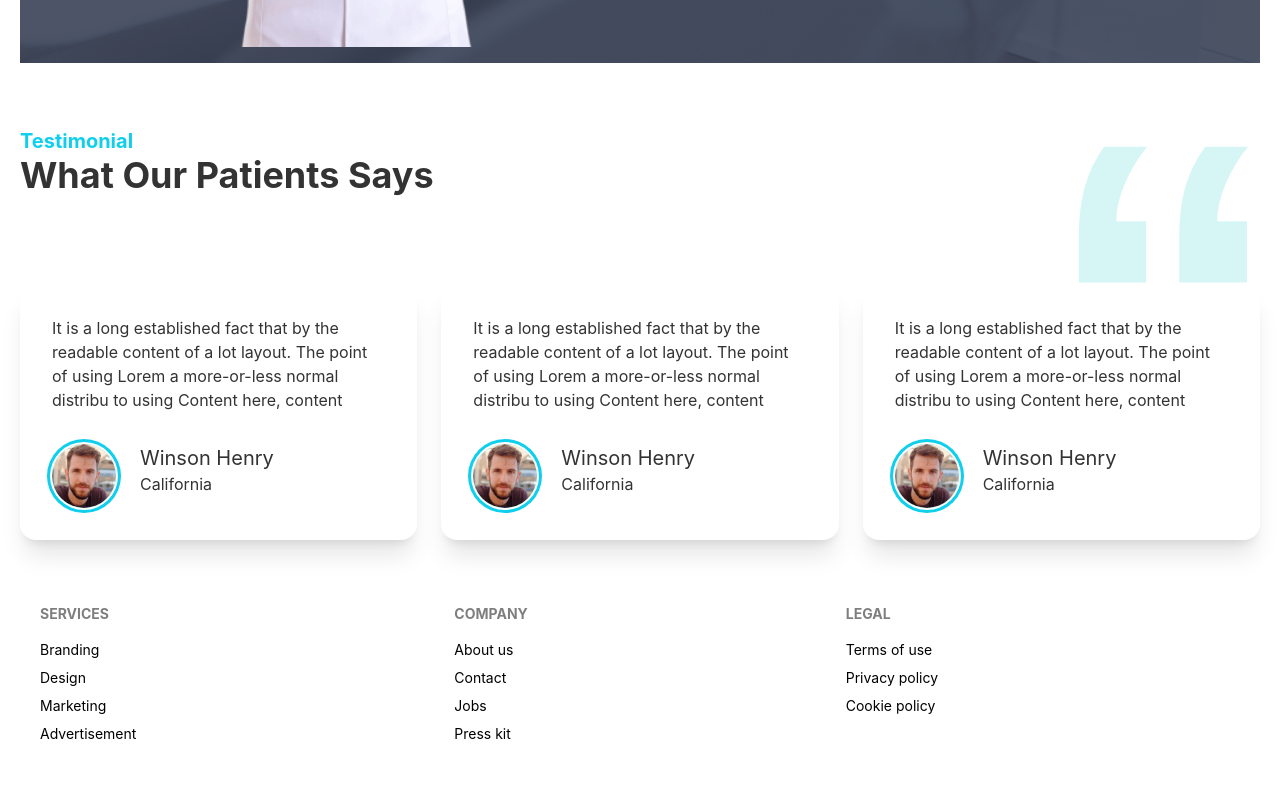
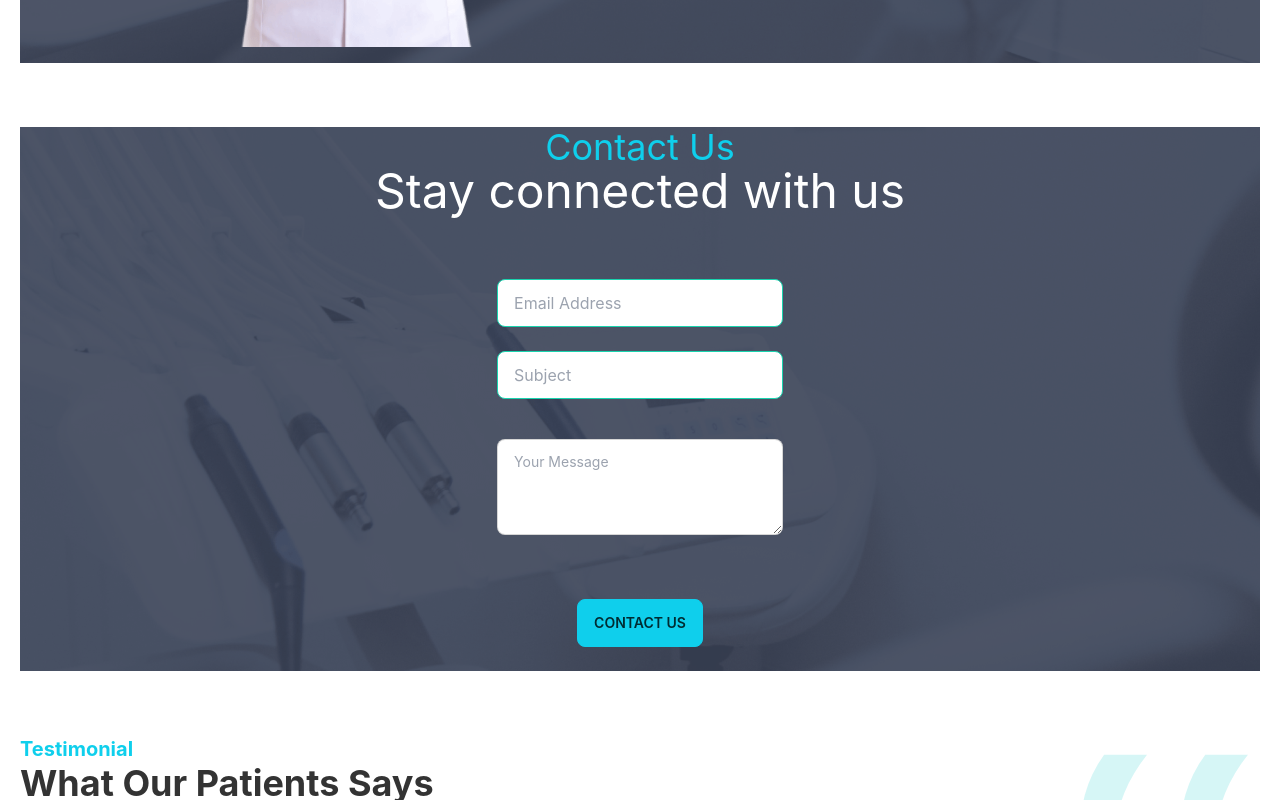
Before and after one commit to NurMuhammadCSE/doctors-portal-module-74-dashboard, a React (Create React App) app: page / in a window 1280 px wide. Shown: the part 2320-3120 px from the top of the page. Built offline with nearby package versions, Linux system fonts and the light colour scheme.

Commit message:
Home Page

```diff
--- /dev/null
+++ b/src/Pages/Home/Contact/Contact.js
@@ -0,0 +1,46 @@
+import React from "react";
+import contact from "../../../assets/images/appointment.png";
+
+const Contact = () => {
+  return (
+    <div style={{ background: `url(${contact})` }} className="mt-16">
+      <h3 className="text-center text-4xl text-primary">Contact Us</h3>
+      <h2 className="text-center text-5xl text-white">
+        Stay connected with us
+      </h2>
+      <div className="mt-16 flex items-center justify-center">
+        <form>
+          <input
+            type="text"
+            placeholder="Email Address"
+            className="input input-bordered input-secondary w-full max-w-xs"
+          />
+          <br /> <br />
+          <input
+            type="text"
+            placeholder="Subject"
+            className="input input-bordered input-secondary w-full max-w-xs"
+          />
+          <br /> <br />
+          <div className="form-control">
+            <label className="label"></label>
+            <textarea
+              className="textarea textarea-bordered h-24"
+              placeholder="Your Message"
+            ></textarea>
+            <label className="label"></label>
+          </div>
+          <br />
+          <br />
+          <button className="btn btn-primary mx-20 items-center justify-center">
+            Contact us
+          </button>
+          <br />
+          <br />
+        </form>
+      </div>
+    </div>
+  );
+};
+
+export default Contact;
--- a/src/Pages/Home/Home/Home.js
+++ b/src/Pages/Home/Home/Home.js
@@ -1,6 +1,7 @@
 import React from 'react';
 import Appointment from '../Appointment/Appointment';
 import Banner from '../Banner/Banner';
+import Contact from '../Contact/Contact';
 import Dental from '../Dental/Dental';
 import InfoCards from '../InfoCards/InfoCards';
 import Services from '../Services/Services';
@@ -14,6 +15,7 @@ const Home = () => {
             <Services></Services>
             <Dental></Dental>
             <Appointment></Appointment>
+            <Contact></Contact>
             <Testimonial></Testimonial>
         </div>
     );
--- a/src/Shared/Footer/Footer.js
+++ b/src/Shared/Footer/Footer.js
@@ -1,8 +1,9 @@
 import React from "react";
+import footer from '../../assets/images/footer.png'
 
 const Footer = () => {
   return (
-    <footer className="mt-6 footer p-10 text-black">
+    <footer style={{backgroundImage:`url(${footer})`}} className="mt-6 footer p-10 text-black">
       <div>
         <span className="footer-title">Services</span>
         <a className="link link-hover">Branding</a>
```
